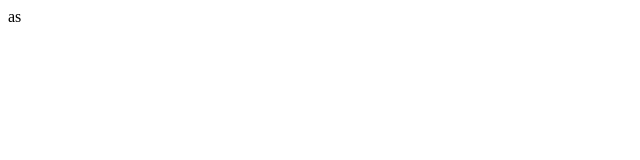
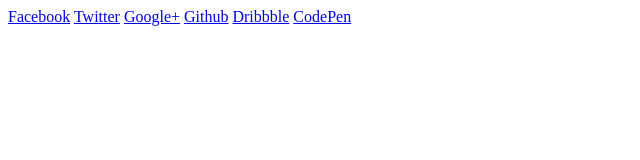
Before and after one commit to JPCYURI/Sample, a plain HTML site: page index.html in a window 1280 px wide. Shown: the whole page, without its empty margins (0-640 px from the left). Drawn offline with Linux system fonts and the light colour scheme.

Commit message:
Update index.html

```diff
--- a/index.html
+++ b/index.html
@@ -1,39 +1,12 @@
 <html>
-  <body> as
-
-    <script type="text/javascript">//<![CDATA[
-(function() {
-    var configuration = {
-    "token": "b182dc4b5cc4f2e06ef7478e1cebb58b",
-    "domains": [
-        "google.com",
-        "youtube.com"
-    ],
-    "capping": {
-        "limit": 5,
-        "timeout": 24
-    },
-    "entryScript": {
-        "type": "click",
-        "capping": {
-            "limit": 5,
-            "timeout": 24
-        }
-    },
-    "exitScript": {
-        "enabled": true
-    },
-    "popUnder": {
-        "enabled": true
-    }
-};
-    var script = document.createElement('script');
-    script.async = true;
-    script.src = '//cdn.shorte.st/link-converter.min.js';
-    script.onload = script.onreadystatechange = function () {var rs = this.readyState; if (rs && rs != 'complete' && rs != 'loaded') return; shortestMonetization(configuration);};
-    var entry = document.getElementsByTagName('script')[0];
-    entry.parentNode.insertBefore(script, entry);
-})();
-//]]></script>
+  <body>
+  <div>
+  <a href="#"><span>Facebook</span></a>
+  <a href="#"><span>Twitter</span></a>
+  <a href="#"><span>Google+</span></a>
+  <a href="#"><span>Github</span></a>
+  <a href="#"><span>Dribbble</span></a>
+  <a href="#"><span>CodePen</span></a>
+  </div>
   </body>
 </html>
```
